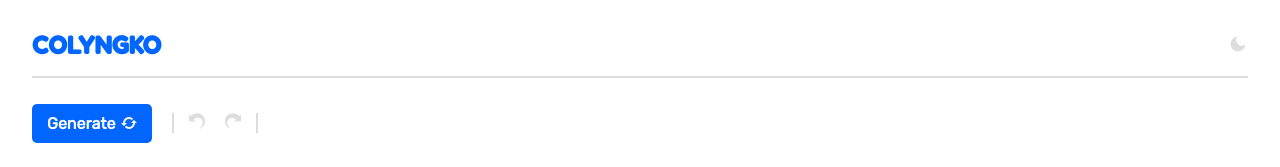
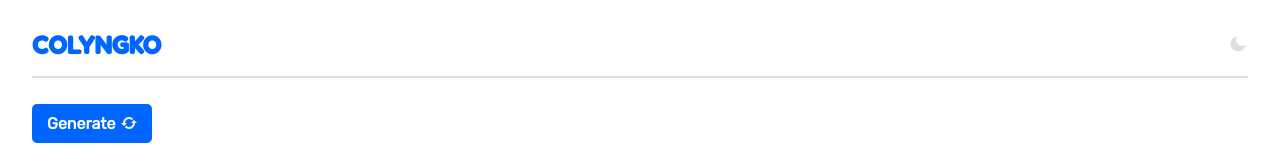
Before and after one commit to cyngko/color-palette-generator, a React (Create React App) app: page / in a window 1280 px wide. Shown: the top 167 px of the page. Built offline with nearby package versions, Linux system fonts and the light colour scheme.

Commit message:
Added color lock + copy on click functionality, removed previous/next palette functionality

```diff
--- a/src/App.css
+++ b/src/App.css
@@ -52,7 +52,9 @@
 .GenerateBtn:hover {
   background-color: #005ce6;
 }
-
+#generateIcon {
+  transition: 550ms ease-in-out;
+}
 .PaletteBlock {
   width: 19%;
   height: 100%;
@@ -61,7 +63,7 @@
   width: 100%;
   height: 100%;
   border-radius: 5px;
-  transition: 250ms ease-in-out;
+  transition: 150ms ease;
   position: relative;
 }
 .copyColor {
@@ -101,16 +103,7 @@
   display: flex;
   align-items: center;
 }
-.arrowControl {
-  margin: 20px;
-  padding: 0 5px;
-}
-.arrowControl svg {
-  margin: 0px 10px;
-  cursor: pointer;
-  width: 16px;
-  height: 16px;
-}
+
 .Footer {
   height: 5%;
 }
@@ -140,10 +133,16 @@
   flex-direction: column;
   justify-content: space-evenly;
   align-items: center;
+  opacity: 1;
+}
+.colorBlockControls i {
+  transition: 450ms ease-in-out opacity;
   opacity: 0;
-  transition: 450ms ease-in-out opacity;
 }
-.colorBlockControls:hover {
+.colorBlockControls:hover i {
+  opacity: 1;
+}
+.isLocked {
   opacity: 1;
 }
 .CopyConfirmation {
@@ -158,6 +157,7 @@
   border-radius: 15px;
   transition: 450ms ease-in;
 }
+
 /* Mode Classes */
 .light {
   background-color: #ffffff;
--- a/src/App.js
+++ b/src/App.js
@@ -5,35 +5,34 @@ import Navbar from './components/navbar';
 import Controlbar from './components/controlBar';
 import Footer from './components/footer';
 
-function App({ onHandleSpaceBar }) {
+function App() {
   // const [scheme, setScheme] = React.useState([
-  //   [188, 182, 255],
-  //   [184, 225, 255],
-  //   [169, 255, 247],
-  //   [148, 251, 171],
-  //   [130, 171, 161],
+  //   { id: 1, color: [188, 182, 255], isToggled: false, input: 'N' },
+  //   { id: 2, color: [184, 225, 255], isToggled: false, input: 'N' },
+  //   { id: 3, color: [169, 255, 247], isToggled: false, input: 'N' },
+  //   { id: 4, color: [148, 251, 171], isToggled: false, input: 'N' },
+  //   { id: 5, color: [130, 171, 161], isToggled: false, input: 'N' },
   // ]);
-  const [scheme, setScheme] = React.useState([
-    { id: 1, color: [188, 182, 255], isToggled: false, input: 'N' },
-    { id: 2, color: [184, 225, 255], isToggled: false, input: 'N' },
-    { id: 3, color: [169, 255, 247], isToggled: false, input: 'N' },
-    { id: 4, color: [148, 251, 171], isToggled: false, input: 'N' },
-    { id: 5, color: [130, 171, 161], isToggled: false, input: 'N' },
-  ]);
-  // const [inputColors, setInputColors] = React.useState([
-  //   'N',
-  //   'N',
-  //   'N',
-  //   'N',
-  //   'N',
-  // ]);
+  const [scheme, setScheme] = React.useState({
+    color: [
+      { id: 1, color: [188, 182, 255], isToggled: false, input: 'N' },
+      { id: 2, color: [184, 225, 255], isToggled: false, input: 'N' },
+      { id: 3, color: [169, 255, 247], isToggled: false, input: 'N' },
+      { id: 4, color: [148, 251, 171], isToggled: false, input: 'N' },
+      { id: 5, color: [130, 171, 161], isToggled: false, input: 'N' },
+    ],
+    // history: [
+    //   [
+    //     { id: 1, color: [188, 182, 255], isToggled: false, input: 'N' },
+    //     { id: 2, color: [184, 225, 255], isToggled: false, input: 'N' },
+    //     { id: 3, color: [169, 255, 247], isToggled: false, input: 'N' },
+    //     { id: 4, color: [148, 251, 171], isToggled: false, input: 'N' },
+    //     { id: 5, color: [130, 171, 161], isToggled: false, input: 'N' },
+    //   ],
+    // ],
+  });
   const [mode, setMode] = React.useState('light');
-  const [history, setHistory] = React.useState([scheme]);
-
-  function handleHistoryUpdate(newScheme) {
-    const updatedHistory = [...history, newScheme];
-    setHistory(updatedHistory);
-  }
+  // const [history, setHistory] = React.useState([scheme]);
 
   function getSchemes() {
     var url = 'http://colormind.io/api/';
@@ -44,33 +43,24 @@ function App({ onHandleSpaceBar }) {
 
         body: JSON.stringify({
           model: 'default',
-          input: scheme.map((element) => element.input),
+          input: scheme.color.map((element) => element.input),
         }),
       });
       const content = await rawResponse.json();
       const resScheme = content.result;
-      handleHistoryUpdate(resScheme);
       const newScheme = [];
-      for (const [index, value] of scheme.entries()) {
+      for (const [index, value] of scheme.color.entries()) {
         value.color = resScheme[index];
         newScheme.push(value);
       }
-      setScheme(newScheme);
+      // const historyUpdate = [...scheme.history, newScheme];
+      // console.log('HistoryUpdate:', historyUpdate);
+      // handleHistoryUpdate(newScheme);
+      setScheme({
+        color: newScheme,
+        // history: historyUpdate,
+      });
     })();
-  }
-
-  function getPreviousScheme() {
-    const prevSchemeIndex = history.indexOf(scheme);
-    if (prevSchemeIndex > 0) {
-      setScheme(history[prevSchemeIndex - 1]);
-    }
-  }
-
-  function getNextScheme() {
-    const prevSchemeIndex = history.indexOf(scheme);
-    if (prevSchemeIndex < history.length - 1) {
-      setScheme(history[prevSchemeIndex + 1]);
-    }
   }
 
   function toggleClass(base) {
@@ -82,16 +72,31 @@ function App({ onHandleSpaceBar }) {
     const newMode = mode === 'light' ? 'dark' : 'light';
     setMode(newMode);
   }
+  function handleLock(id) {
+    const newScheme = scheme.color.map((c) =>
+      c.id === id
+        ? {
+            ...c,
+            isToggled: c.isToggled === false ? true : false,
+            color: c.color,
+            input: c.color,
+          }
+        : c
+    );
+    setScheme({
+      color: newScheme,
+    });
+  }
+  console.log(scheme);
   return (
     <div className={toggleClass('App')}>
       <Navbar mode={mode} onToggle={handleToggle} />
-      <Controlbar
-        onGetScheme={getSchemes}
-        onGetPreviousScheme={getPreviousScheme}
-        onGetNextScheme={getNextScheme}
+      <Controlbar onGetScheme={getSchemes} mode={mode} />
+      <ColorScheme
+        scheme={scheme.color}
         mode={mode}
+        onHandleLock={handleLock}
       />
-      <ColorScheme scheme={scheme} mode={mode} onToggle={handleToggle} />
       <Footer />
     </div>
   );
--- a/src/components/colorScheme.jsx
+++ b/src/components/colorScheme.jsx
@@ -2,12 +2,12 @@ import React from 'react';
 import PaletteBlock from './paletteBlock';
 import CopyConfirmation from './copyConfirmation';
 
-export default function ColorScheme({ scheme, mode, onToggle }) {
+export default function ColorScheme({ scheme, onHandleLock }) {
   function copyColor(i) {
-    const copyColor = document.querySelectorAll('.copyColor');
+    const copyColor = document.querySelector(`#color_${i}`);
     /* Select the text field */
-    copyColor[i].select();
-    copyColor[i].setSelectionRange(0, 99999); /*For mobile devices*/
+    copyColor.select();
+    copyColor.setSelectionRange(0, 99999); /*For mobile devices*/
     if (document.execCommand('copy')) {
       document.querySelector('.CopyConfirmation').style.top = '5%';
       document.querySelector('.CopyConfirmation').style.opacity = '1';
@@ -21,11 +21,12 @@ export default function ColorScheme({ scheme, mode, onToggle }) {
     <div className='ColorScheme'>
       {scheme.map((el, i) => (
         <PaletteBlock
-          key={i}
-          id={i}
+          key={el.id}
+          id={el.id}
+          isLocked={el.isToggled}
           color={el.color}
-          onToggle={onToggle}
           onCopy={copyColor}
+          onHandleLock={onHandleLock}
         />
       ))}
       <CopyConfirmation />
--- a/src/components/controlBar.jsx
+++ b/src/components/controlBar.jsx
@@ -1,32 +1,7 @@
 import React from 'react';
 import Shuffle from '../images/shuffle.svg';
 
-export default function ControllBar({
-  onGetScheme,
-  onGetPreviousScheme,
-  onGetNextScheme,
-  mode,
-}) {
-  const backArrow = (
-    <svg
-      xmlns='http://www.w3.org/2000/svg'
-      fill={mode === 'light' ? '#ddd' : '#888'}
-      width='18'
-      height='18'
-      viewBox='0 0 24 24'>
-      <path d='M17.026 22.957c10.957-11.421-2.326-20.865-10.384-13.309l2.464 2.352h-9.106v-8.947l2.232 2.229c14.794-13.203 31.51 7.051 14.794 17.675z' />
-    </svg>
-  );
-  const forwardArrow = (
-    <svg
-      xmlns='http://www.w3.org/2000/svg'
-      fill={mode === 'light' ? '#ddd' : '#888'}
-      width='18'
-      height='18'
-      viewBox='0 0 24 24'>
-      <path d='M6.974 22.957c-10.957-11.421 2.326-20.865 10.384-13.309l-2.464 2.352h9.106v-8.947l-2.232 2.229c-14.794-13.203-31.51 7.051-14.794 17.675z' />
-    </svg>
-  );
+export default function ControllBar({ onGetScheme, mode }) {
   const borderStyles =
     mode === 'light'
       ? { borderRight: '2px solid #ddd', borderLeft: '2px solid #ddd' }
@@ -35,12 +10,8 @@ export default function ControllBar({
     <div className='ControlBar'>
       <button className='GenerateBtn' onClick={onGetScheme}>
         Generate
-        <img src={Shuffle} alt='forward-arrow' />
+        <img id='generateIcon' src={Shuffle} alt='forward-arrow' />
       </button>
-      <div className='arrowControl' style={borderStyles}>
-        <i onClick={onGetPreviousScheme}>{backArrow}</i>
-        <i onClick={onGetNextScheme}>{forwardArrow}</i>
-      </div>
     </div>
   );
 }
--- a/src/components/footer.jsx
+++ b/src/components/footer.jsx
@@ -1,5 +1,4 @@
 import React from 'react';
-import Github from '../images/github.svg';
 
 export default function Footer() {
   const github = (
--- a/src/components/paletteBlock.jsx
+++ b/src/components/paletteBlock.jsx
@@ -1,6 +1,12 @@
 import React from 'react';
 
-export default function PaletteBlock({ color, onCopy, id }) {
+export default function PaletteBlock({
+  color,
+  onCopy,
+  id,
+  onHandleLock,
+  isLocked,
+}) {
   const getHexColor = () => {
     let hex = '';
     for (let num of color) {
@@ -38,6 +44,7 @@ export default function PaletteBlock({ color, onCopy, id }) {
       strokeWidth='2'
       strokeLinecap='round'
       strokeLinejoin='round'
+      onClick={() => onHandleLock(id)}
       className={getContrastClass(color)}>
       <rect x='3' y='11' width='18' height='11' rx='2' ry='2'></rect>
       <path d='M7 11V7a5 5 0 0 1 10 0v4'></path>
@@ -86,15 +93,20 @@ export default function PaletteBlock({ color, onCopy, id }) {
           background: `rgb(${color[0]}, ${color[1]}, ${color[2]})`,
         }}>
         <div className='colorBlockControls'>
-          <i>{lock}</i>
           <i>{move}</i>
           <i>{copy}</i>
+          <i
+            id={`lock_${id}-${isLocked}`}
+            style={{ opacity: isLocked ? 1 : null }}>
+            {lock}
+          </i>
         </div>
         {/* <div
           className={`colorName ${getContrastClass(
             color
           )}`}>{`${getHexColor()}`}</div> */}
         <input
+          id={`color_${id}`}
           type='text'
           value={getHexColor()}
           className={`copyColor ${getContrastClass(color)}`}
```
